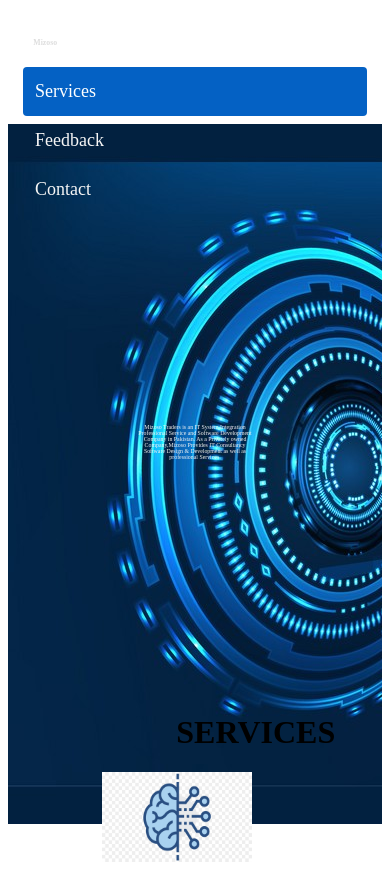
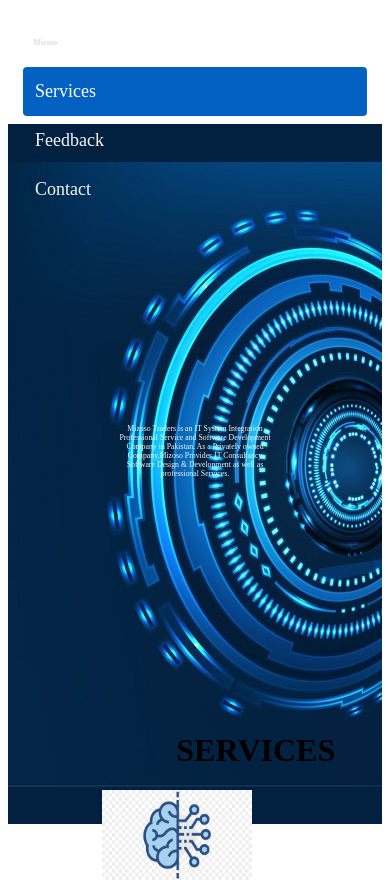
Before and after one commit to arsamawan/Miz-Corporate, an Angular app: page / in a window 390 px wide. Shown: the top 882 px of the page. Built offline with nearby package versions, Linux system fonts and the light colour scheme.

Commit message:
Laptops Responsiveness

```diff
--- a/src/app/main/main.component.css
+++ b/src/app/main/main.component.css
@@ -94,8 +94,18 @@ margin-left: 40%;
 Responsiveness for Laptops*/
 @media screen and (max-width: 1632px) {}
 @media screen and (max-width: 1536px) {}
-@media screen and (max-width: 1440px) {}
-@media screen and (max-width: 1344px) {}
+@media screen and (max-width: 1440px) {
+  .font-slider-text {
+    text-align: center;
+    color: whitesmoke;
+    margin-bottom:250px ;
+    margin-top: -400px;
+    font-size: 2vw;
+  }
+}
+@media screen and (max-width: 1344px) {
+/*all css to be in center*/
+}
 
 /*Responsiveness for Tablets*/
 @media screen and (max-width: 1024px) {}
```
